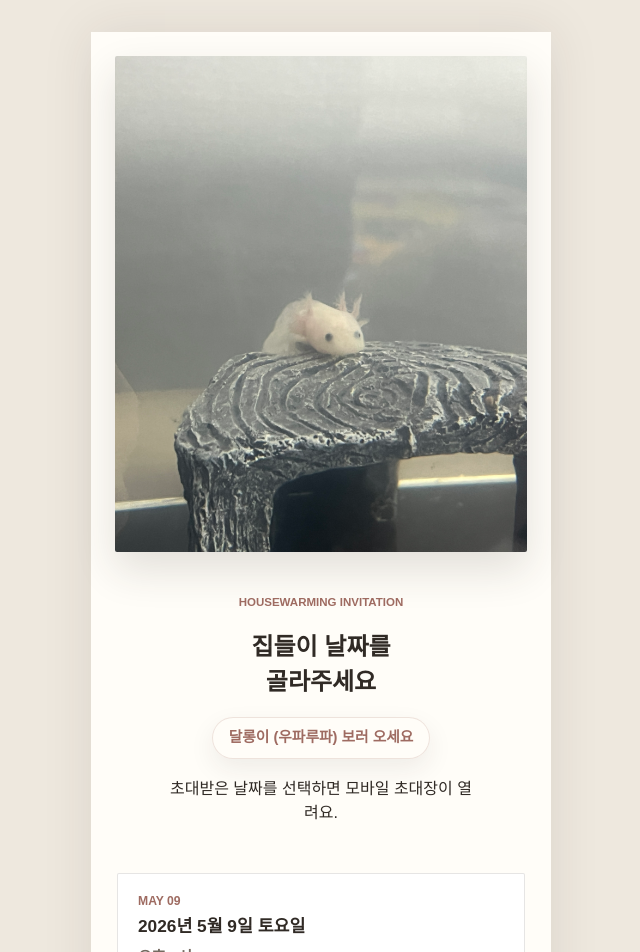
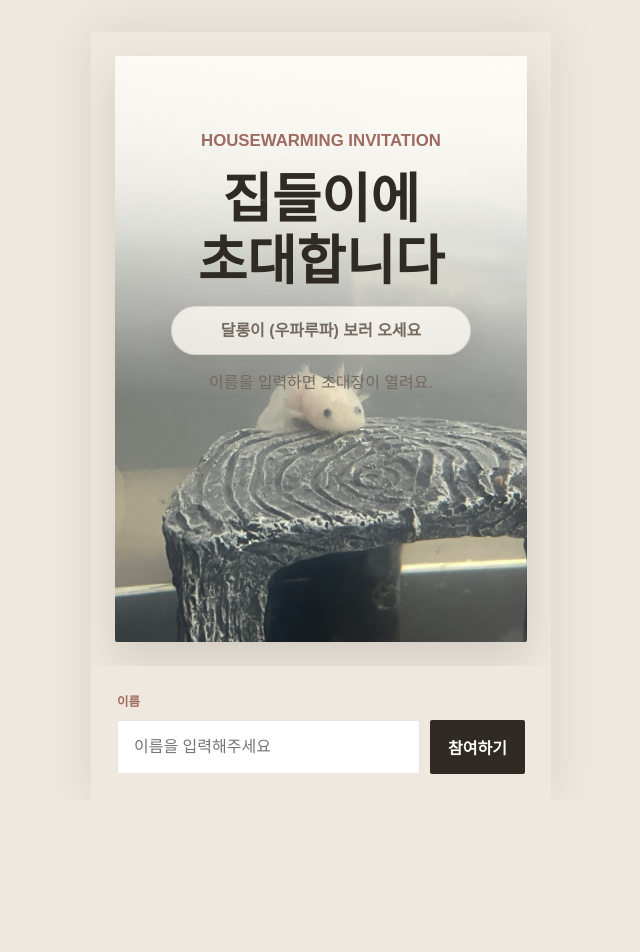
Before and after one commit to Gyuung/gyuung-mirim-housewarming, a Next.js app: page / in a window 1280 px wide. Shown: the top 952 px of the page, without its empty margins (319-959 px from the left). After the commit the page ends 800 px from the top, so only its background shows below. Built offline with nearby package versions, Linux system fonts and the light colour scheme; no server answers; a web font is replaced by a local one.

Commit message:
✨ feat: 전체 레이아웃 수정, 메인 이름 입력으로 변경

```diff
--- a/app/globals.css
+++ b/app/globals.css
@@ -22,7 +22,6 @@ html {
 
 body {
   margin: 0;
-  padding-bottom: 78px;
   background: var(--paper);
   color: var(--ink);
   font-family: "Pretendard", Arial, "Apple SD Gothic Neo", "Malgun Gothic", sans-serif;
@@ -42,6 +41,6 @@ select {
 
 @media (min-width: 760px) {
   body {
-    padding: 32px 0 96px;
+    padding: 32px 0 0;
   }
 }
--- a/app/page.module.css
+++ b/app/page.module.css
@@ -1,42 +1,64 @@
 .shell {
   width: min(100%, 460px);
-  min-height: 100vh;
+  height: 100svh;
   margin: 0 auto;
-  background: var(--card);
+  display: grid;
+  grid-template-rows: minmax(0, 1fr) auto;
+  background: var(--paper);
   box-shadow: 0 0 48px rgba(48, 42, 37, 0.1);
+  overflow: hidden;
 }
 
 .hero {
-  padding: 24px 24px 0;
+  position: relative;
+  min-height: 0;
+  padding: 24px;
+  overflow: hidden;
 }
 
 .heroPhoto {
-  min-height: 62svh;
+  position: absolute;
+  inset: 24px;
   border-radius: 2px;
   background-image: url("/dallongi.jpg");
-  background-position: center bottom;
+  background-position: 58% bottom;
   background-size: cover;
   box-shadow: 0 18px 42px rgba(48, 42, 37, 0.14);
 }
 
+.heroPhoto::before {
+  position: absolute;
+  inset: 0;
+  border-radius: inherit;
+  background: linear-gradient(
+    180deg,
+    rgba(255, 253, 248, 0.9) 0%,
+    rgba(255, 253, 248, 0.62) 30%,
+    rgba(255, 253, 248, 0.02) 58%
+  );
+  content: "";
+}
+
 .heroContent {
+  position: relative;
+  z-index: 1;
   width: min(360px, 100%);
   margin: 0 auto;
-  padding: 32px 26px 8px;
+  padding: clamp(22px, 8svh, 58px) 8px 0;
   text-align: center;
 }
 
 .smallTitle {
   color: var(--rose);
-  font-size: 0.72rem;
-  font-weight: 800;
+  font-size: 1.05rem;
+  font-weight: 900;
   letter-spacing: 0;
   text-transform: uppercase;
 }
 
 .hero h1 {
-  margin: 18px 0 0;
-  font-size: clamp(2.35rem, 12vw, 3.6rem);
+  margin: 14px 0 0;
+  font-size: clamp(2.2rem, 11vw, 3.35rem);
   font-weight: 700;
   line-height: 1.16;
   letter-spacing: 0;
@@ -44,7 +66,7 @@
 
 .hero p:not(.smallTitle) {
   width: min(300px, 100%);
-  margin: 18px auto 0;
+  margin: 14px auto 0;
   color: var(--soft-ink);
   font-size: 1rem;
   line-height: 1.7;
@@ -52,7 +74,7 @@
 
 .dallongiBadge {
   width: fit-content;
-  margin: 20px auto 0;
+  margin: 16px auto 0;
   padding: 10px 16px;
   border: 1px solid rgba(158, 107, 97, 0.18);
   border-radius: 999px;
@@ -65,37 +87,72 @@
   backdrop-filter: blur(12px);
 }
 
-.datePicker {
+.joinSection {
   display: grid;
-  gap: 12px;
   padding: 26px;
+  background: var(--paper);
 }
 
-.dateLink {
+.joinForm {
   display: grid;
-  gap: 6px;
-  padding: 20px;
+  gap: 10px;
+}
+
+.joinForm label {
+  color: var(--rose);
+  font-size: 0.78rem;
+  font-weight: 900;
+}
+
+.inputRow {
+  display: grid;
+  grid-template-columns: minmax(0, 1fr) auto;
+  gap: 10px;
+}
+
+.inputRow input {
+  min-width: 0;
+  height: 54px;
+  padding: 0 16px;
   border: 1px solid var(--line);
   border-radius: 2px;
   background: #fff;
+  color: var(--ink);
+  outline: none;
 }
 
-.dateLink span {
-  color: var(--rose);
-  font-size: 0.76rem;
-  font-weight: 900;
-  text-transform: uppercase;
+.inputRow input:focus {
+  border-color: rgba(158, 107, 97, 0.55);
+  box-shadow: 0 0 0 3px rgba(158, 107, 97, 0.12);
 }
 
-.dateLink strong {
-  color: var(--ink);
-  font-size: 1.08rem;
+.inputRow button {
+  height: 54px;
+  padding: 0 18px;
+  border: 0;
+  border-radius: 2px;
+  background: var(--ink);
+  color: #fffdf8;
+  font-weight: 900;
+  cursor: pointer;
+}
+
+.formError {
+  margin: 2px 0 0;
+  color: #b0473c;
+  font-size: 0.88rem;
+  font-weight: 700;
   line-height: 1.45;
 }
 
-.dateLink em {
-  color: var(--soft-ink);
-  font-size: 0.94rem;
-  font-style: normal;
-  font-weight: 700;
+@media (max-width: 360px) {
+  .inputRow {
+    grid-template-columns: 1fr;
+  }
 }
+
+@media (min-width: 760px) {
+  .shell {
+    height: calc(100svh - 32px);
+  }
+}
--- a/app/page.tsx
+++ b/app/page.tsx
@@ -1,5 +1,4 @@
-import Link from "next/link";
-import { invitations } from "@/lib/invitations";
+import NameEntryForm from "@/components/NameEntryForm";
 import styles from "./page.module.css";
 
 export default function Home() {
@@ -7,29 +6,20 @@ export default function Home() {
     <main className={styles.shell}>
       <section className={styles.hero}>
         <div className={styles.heroPhoto} />
+        <div className={styles.heroContent}>
+          <p className={styles.smallTitle}>Housewarming Invitation</p>
+          <h1>
+            집들이에
+            <br />
+            초대합니다
+          </h1>
+          <p className={styles.dallongiBadge}>달롱이 (우파루파) 보러 오세요</p>
+          <p>이름을 입력하면 초대장이 열려요.</p>
+        </div>
       </section>
 
-      <section className={styles.heroContent}>
-        <p className={styles.smallTitle}>Housewarming Invitation</p>
-        <h1>
-          집들이 날짜를
-          <br />
-          골라주세요
-        </h1>
-        <p className={styles.dallongiBadge}>달롱이 (우파루파) 보러 오세요</p>
-        <p>초대받은 날짜를 선택하면 모바일 초대장이 열려요.</p>
-      </section>
-
-      <section className={styles.datePicker} aria-label="예정된 집들이 날짜">
-        {invitations.map((invitation) => (
-          <Link className={styles.dateLink} href={`/${invitation.slug}`} key={invitation.slug}>
-            <span>
-              {invitation.monthName} {invitation.day}
-            </span>
-            <strong>{invitation.dateLabel}</strong>
-            <em>{invitation.timeLabel}</em>
-          </Link>
-        ))}
+      <section className={styles.joinSection} aria-label="집들이 참여">
+        <NameEntryForm />
       </section>
     </main>
   );
--- a/components/InvitationView.module.css
+++ b/components/InvitationView.module.css
@@ -2,15 +2,16 @@
   width: min(100%, 460px);
   min-height: 100vh;
   margin: 0 auto;
+  padding-bottom: 78px;
   background: var(--card);
   box-shadow: 0 0 48px rgba(48, 42, 37, 0.1);
 }
 
 .cover {
-  min-height: 100svh;
+  min-height: calc(100svh - 78px);
   display: grid;
   grid-template-rows: auto 1fr auto;
-  padding: 58px 28px 44px;
+  padding: 52px 28px 28px;
   background:
     linear-gradient(180deg, rgba(255, 253, 248, 0.92), rgba(255, 253, 248, 0.98)),
     radial-gradient(circle at 50% 0%, rgba(158, 107, 97, 0.15), transparent 38%);
@@ -23,15 +24,15 @@
 
 .smallTitle {
   color: var(--rose);
-  font-size: 0.68rem;
-  font-weight: 700;
+  font-size: 1.05rem;
+  font-weight: 900;
   letter-spacing: 0;
   text-transform: uppercase;
 }
 
 .cover h1 {
   margin: 18px 0 0;
-  font-size: clamp(2.6rem, 13vw, 4rem);
+  font-size: clamp(2.6rem, 13vw, 2rem);
   font-weight: 500;
   line-height: 1.18;
   letter-spacing: 0;
@@ -50,8 +51,8 @@
 
 .coverPhoto {
   align-self: center;
-  min-height: min(58svh, 560px);
-  margin: 36px 0 28px;
+  min-height: clamp(300px, 43svh, 430px);
+  margin: 28px 0 18px;
   border-radius: 2px;
   background-image: url("/picture.png");
   background-position: center;
@@ -61,19 +62,13 @@
 
 .coverDateBlock {
   display: grid;
-  gap: 8px;
   text-align: center;
 }
 
-.coverDateBlock span {
+.coverDateBlock strong {
   color: var(--rose);
-  font-size: 0.75rem;
+  font-size: 1.25rem;
   font-weight: 900;
-}
-
-.coverDateBlock strong {
-  color: var(--soft-ink);
-  font-size: 0.92rem;
   line-height: 1.5;
 }
 
@@ -120,6 +115,56 @@
   overflow-wrap: anywhere;
 }
 
+.contactBadges {
+  display: grid;
+  grid-template-columns: repeat(2, minmax(0, 1fr));
+  gap: 10px;
+  margin-top: 22px;
+}
+
+.contactBadges a {
+  display: flex;
+  align-items: center;
+  justify-content: center;
+  gap: 8px;
+  padding: 12px 10px;
+  border: 1px solid rgba(158, 107, 97, 0.18);
+  border-radius: 999px;
+  background: rgba(255, 253, 248, 0.9);
+  box-shadow: 0 10px 24px rgba(48, 42, 37, 0.07);
+}
+
+.contactBadges span {
+  color: var(--rose);
+  font-size: 0.96rem;
+  font-weight: 900;
+}
+
+.phoneIcon {
+  width: 28px;
+  height: 28px;
+  display: inline-flex;
+  align-items: center;
+  justify-content: center;
+  border-radius: 999px;
+  background: rgba(158, 107, 97, 0.12);
+  color: var(--rose);
+}
+
+.phoneIcon svg {
+  width: 15px;
+  height: 15px;
+  display: block;
+}
+
+.phoneIcon path {
+  fill: none;
+  stroke: currentColor;
+  stroke-width: 1.8;
+  stroke-linecap: round;
+  stroke-linejoin: round;
+}
+
 .messageSection p + p {
   margin-top: 10px;
 }
@@ -142,12 +187,11 @@
 }
 
 .photoSection figcaption {
-  margin-top: 14px;
-  color: var(--soft-ink);
-  font-size: 0.78rem;
-  font-weight: 700;
+  margin-top: 12px;
+  color: var(--rose);
+  font-size: 1.05rem;
+  font-weight: 800;
   text-align: center;
-  text-transform: uppercase;
 }
 
 .gallerySection {
@@ -155,6 +199,7 @@
 }
 
 .mapBox {
+  position: relative;
   height: 260px;
   margin-top: 28px;
   border: 1px solid var(--line);
@@ -163,57 +208,25 @@
   overflow: hidden;
 }
 
-.locationInfo {
-  display: grid;
-  margin-top: 18px;
-  border-top: 1px solid var(--line);
-  text-align: left;
-}
-
-.locationInfo div {
-  display: grid;
-  grid-template-columns: 56px minmax(0, 1fr);
-  gap: 14px;
-  padding: 15px 0;
-  border-bottom: 1px solid var(--line);
-}
-
-.locationInfo span {
-  color: var(--moss);
-  font-size: 0.86rem;
-  font-weight: 900;
-}
-
-.locationInfo strong {
-  color: var(--ink);
-  font-size: 0.95rem;
-  line-height: 1.65;
-}
-
 .mapActionGrid {
   display: grid;
   grid-template-columns: repeat(2, minmax(0, 1fr));
-  gap: 0;
-  margin-top: 22px;
-  border-top: 1px solid var(--line);
-  border-bottom: 1px solid var(--line);
+  gap: 10px;
+  margin-top: 14px;
 }
 
 .mapActionGrid a {
-  min-height: 76px;
-  display: grid;
+  min-height: 58px;
+  display: flex;
   align-content: center;
+  align-items: center;
   justify-content: center;
-  justify-items: center;
-  gap: 7px;
-  border: 0;
-  background: transparent;
+  gap: 8px;
+  border: 1px solid rgba(158, 107, 97, 0.16);
+  border-radius: 999px;
+  background: rgba(255, 253, 248, 0.92);
   color: var(--ink);
-  box-shadow: none;
-}
-
-.mapActionGrid a + a {
-  border-left: 1px solid var(--line);
+  box-shadow: 0 12px 26px rgba(48, 42, 37, 0.07);
 }
 
 .actionIcon {
@@ -254,6 +267,12 @@
   font-weight: 700;
 }
 
+@media (max-width: 360px) {
+  .contactBadges {
+    grid-template-columns: 1fr;
+  }
+}
+
 @media (min-width: 760px) {
   .shell {
     border-radius: 2px;
--- /dev/null
+++ b/components/NameEntryForm.tsx
@@ -0,0 +1,47 @@
+"use client";
+
+import { FormEvent, useState } from "react";
+import { useRouter } from "next/navigation";
+import { getInvitationSlugByGuestName } from "@/lib/invitations";
+import styles from "@/app/page.module.css";
+
+export default function NameEntryForm() {
+  const router = useRouter();
+  const [name, setName] = useState("");
+  const [error, setError] = useState("");
+
+  const joinInvitation = (event: FormEvent<HTMLFormElement>) => {
+    event.preventDefault();
+
+    const slug = getInvitationSlugByGuestName(name);
+    if (!slug) {
+      setError("초대 명단의 이름을 정확히 입력해주세요.");
+      return;
+    }
+
+    setError("");
+    router.push(`/${slug}`);
+  };
+
+  return (
+    <form className={styles.joinForm} onSubmit={joinInvitation}>
+      <label htmlFor="guest-name">이름</label>
+      <div className={styles.inputRow}>
+        <input
+          id="guest-name"
+          name="guest-name"
+          type="text"
+          autoComplete="name"
+          placeholder="이름을 입력해주세요"
+          value={name}
+          onChange={(event) => {
+            setName(event.target.value);
+            setError("");
+          }}
+        />
+        <button type="submit">참여하기</button>
+      </div>
+      {error ? <p className={styles.formError}>{error}</p> : null}
+    </form>
+  );
+}
--- a/lib/invitations.ts
+++ b/lib/invitations.ts
@@ -54,6 +54,28 @@ export const invitations: Invitation[] = [
   },
 ];
 
+const guestInvitationSlugs = new Map<string, string>(
+  [
+    ["최성환", "2026-05-09"],
+    ["이동혁", "2026-05-09"],
+    ["고동혁", "2026-05-09"],
+    ["배유정", "2026-05-29"],
+    ["강다은", "2026-05-29"],
+    ["양정석", "2026-05-30"],
+    ["송현호", "2026-05-30"],
+    ["김영선", "2026-05-30"],
+    ["박정빈", "2026-05-30"],
+  ] as const
+);
+
+export function normalizeGuestName(name: string) {
+  return name.replace(/\s/g, "");
+}
+
+export function getInvitationSlugByGuestName(name: string) {
+  return guestInvitationSlugs.get(normalizeGuestName(name));
+}
+
 export function getInvitation(slug: string) {
   return invitations.find((invitation) => invitation.slug === slug);
 }
```
Also changed, not shown: components/InvitationView.tsx (+32 -21 lines), components/KakaoMap.module.css (+26 -12 lines), components/KakaoMap.tsx (+83 -11 lines), lib/location.ts (line endings or trailing spaces).
